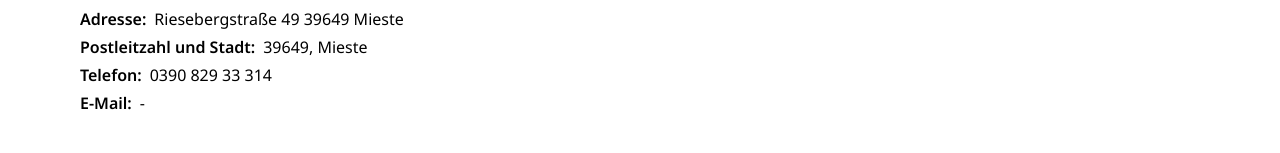
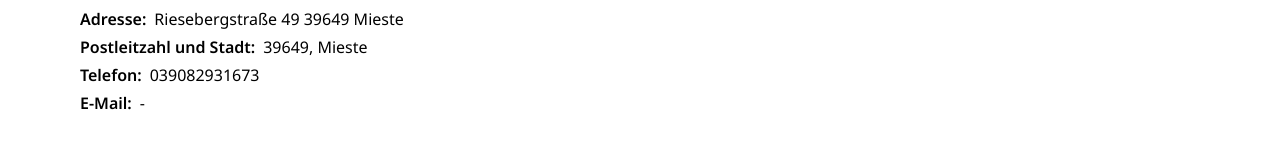
Before and after one commit to GelfisHorn/doner-center, a Next.js app: page /impressum in a window 1280 px wide. Shown: the part 425-578 px from the top of the page. Built offline with nearby package versions, Linux system fonts and the light colour scheme; a web font is replaced by a local one.

Commit message:
Update impressum.jsx

```diff
--- a/src/pages/impressum.jsx
+++ b/src/pages/impressum.jsx
@@ -11,7 +11,7 @@ export default function Impressum() {
                         <Item name={"Inhaber"} value={"-"} />
                         <Item name={"Adresse"} value={"Riesebergstraße 49 39649 Mieste"} />
                         <Item name={"Postleitzahl und Stadt"} value={"39649, Mieste"} />
-                        <Item name={"Telefon"} value={"0390 829 33 314"} />
+                        <Item name={"Telefon"} value={"039082931673"} />
                         <Item name={"E-Mail"} value={"-"} />
                     </Section>
                     <Section title={"Handels-und Rechtsregistrierung"}>
```
